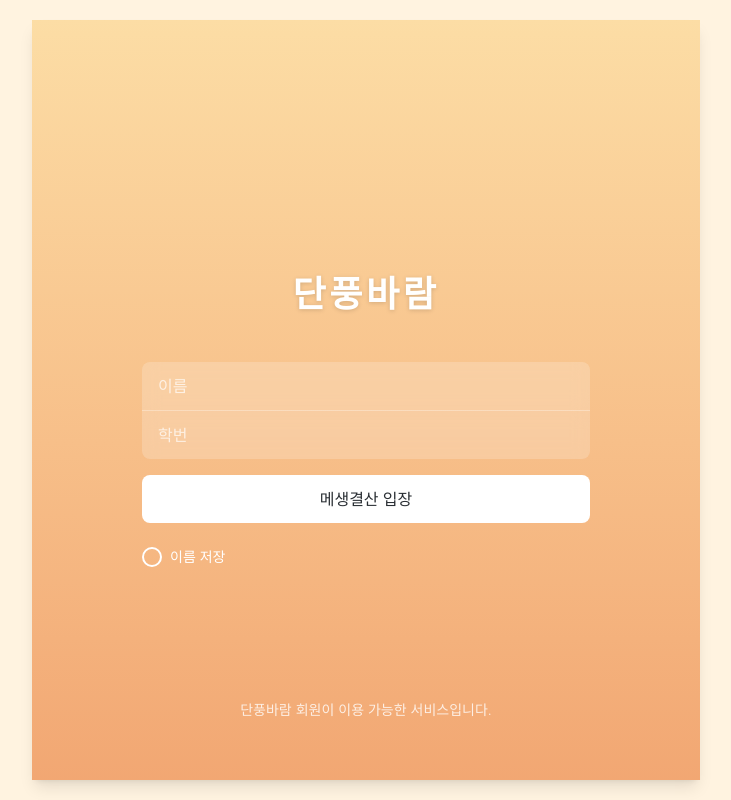
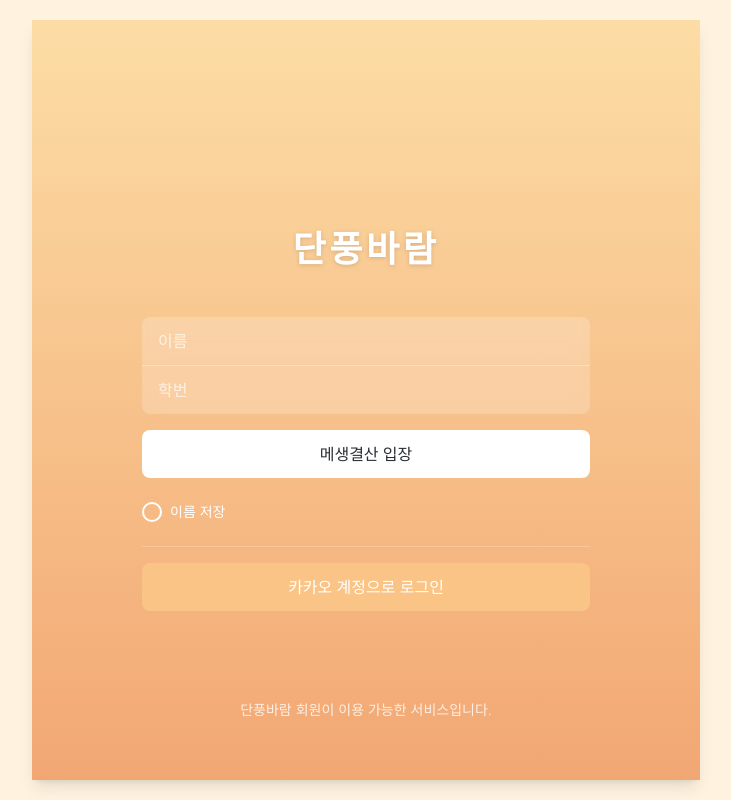
Before and after one commit to GC-MapleWind/MSGS_13_F, a SvelteKit app in the folder dpbr_front/app/: page /login in a window 1280 px wide. Shown: the whole page, without its empty margins (274-1005 px from the left). Built offline with nearby package versions, Linux system fonts and the light colour scheme; no server answers; a web font is replaced by a local one.

Commit message:
feat: add kakao login button and update button component

```diff
--- a/dpbr_front/app/src/lib/components/Button.svelte
+++ b/dpbr_front/app/src/lib/components/Button.svelte
@@ -1,18 +1,20 @@
 <script lang="ts">
 	interface Props {
 		label: string;
-		variant?: 'primary' | 'secondary';
-		buttonState?: 'default' | 'focused' | 'disabled';
+		variant?: "primary" | "secondary";
+		buttonState?: "default" | "focused" | "disabled";
 		onClick: () => void;
-		type?: 'button' | 'submit';
+		type?: "button" | "submit";
+		class?: string;
 	}
 
 	let {
 		label,
-		variant = 'primary',
-		buttonState = 'default',
+		variant = "primary",
+		buttonState = "default",
 		onClick,
-		type = 'button'
+		type = "button",
+		class: className = "",
 	}: Props = $props();
 
 	let isPressed = $state(false);
@@ -26,7 +28,7 @@
 	}
 
 	function handleClick() {
-		if (buttonState !== 'disabled') {
+		if (buttonState !== "disabled") {
 			onClick();
 		}
 	}
@@ -38,15 +40,17 @@
 	onmousedown={handleMouseDown}
 	onmouseup={handleMouseUp}
 	onmouseleave={handleMouseUp}
-	disabled={buttonState === 'disabled'}
+	disabled={buttonState === "disabled"}
 	class="w-full py-3 px-4 rounded-lg font-medium text-base transition-all relative
 		{variant === 'primary' ? 'bg-white text-text-primary' : 'bg-primary text-white'}
-		{buttonState === 'disabled' ? 'opacity-50 cursor-not-allowed' : 'cursor-pointer'}
-		{isPressed || buttonState === 'focused' ? 'bg-black/4' : ''}"
+		{buttonState === 'disabled'
+		? 'opacity-50 cursor-not-allowed'
+		: 'cursor-pointer'}
+		{isPressed || buttonState === 'focused' ? 'bg-black/4' : ''} {className}"
 	aria-label={label}
 >
 	<span class="relative z-10">{label}</span>
-	{#if isPressed || buttonState === 'focused'}
+	{#if isPressed || buttonState === "focused"}
 		<div class="absolute inset-0 bg-black/4 rounded-lg"></div>
 	{/if}
 </button>
--- a/dpbr_front/app/src/routes/login/+page.svelte
+++ b/dpbr_front/app/src/routes/login/+page.svelte
@@ -165,7 +165,7 @@
 			<Button
 				label="메생결산 입장"
 				variant="primary"
-				state={isLoading ? "disabled" : "default"}
+				buttonState={isLoading ? "disabled" : "default"}
 				onClick={handleLogin}
 				type="button"
 				class="bg-white text-primary-dark hover:bg-white/90 font-medium"
@@ -182,6 +182,17 @@
 				/>
 				<span class="text-white text-sm">이름 저장</span>
 			</label>
+
+			<!-- 카카오 로그인 버튼 -->
+			<div class="w-full pt-4 border-t border-white/20 mt-2">
+				<Button
+					label="카카오 계정으로 로그인"
+					variant="secondary"
+					onClick={handleKakaoLogin}
+					type="button"
+					class="bg-[#FEE500] text-black hover:bg-[#FDD835] font-medium border-none"
+				/>
+			</div>
 		</div>
 	</div>
 
```
